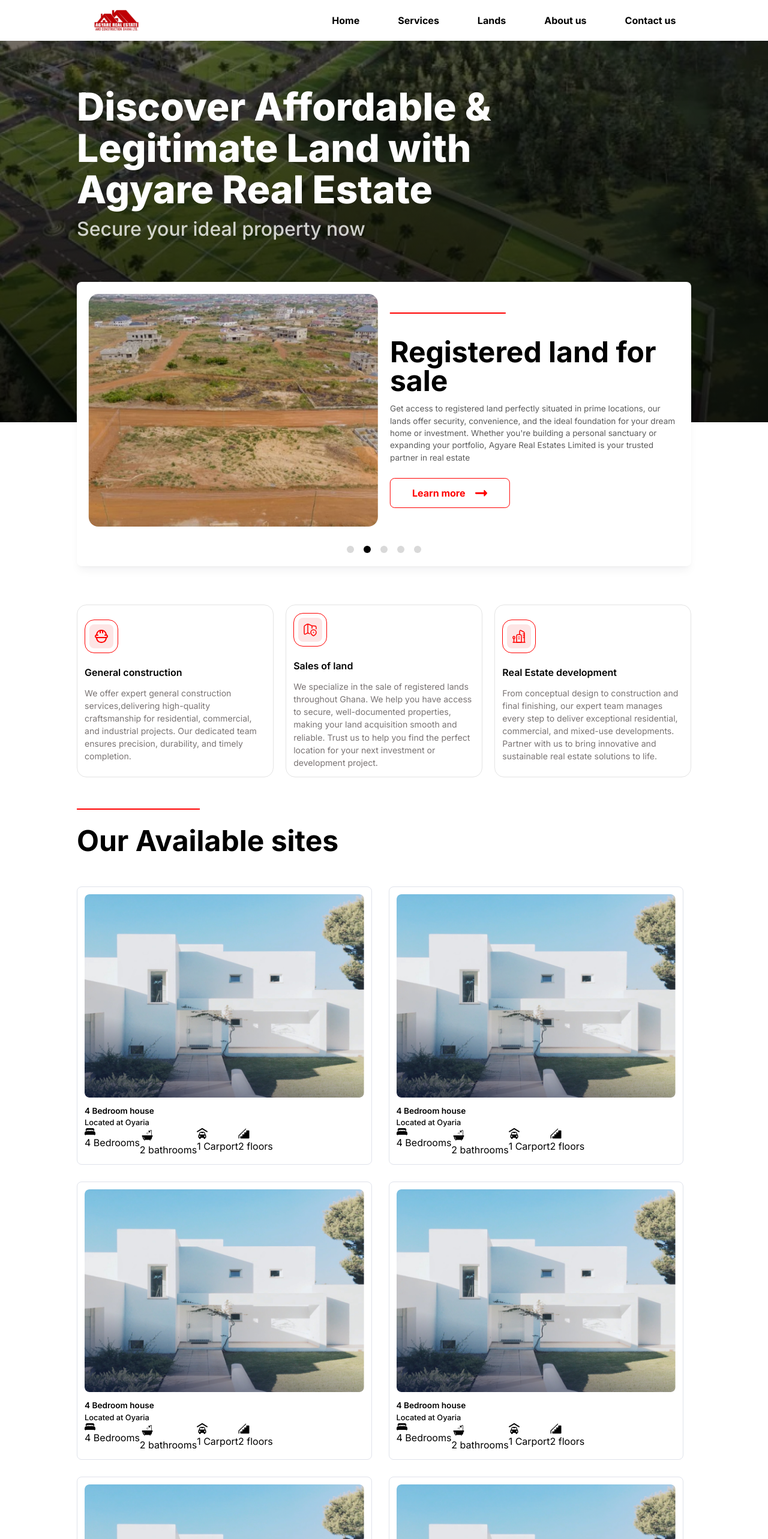
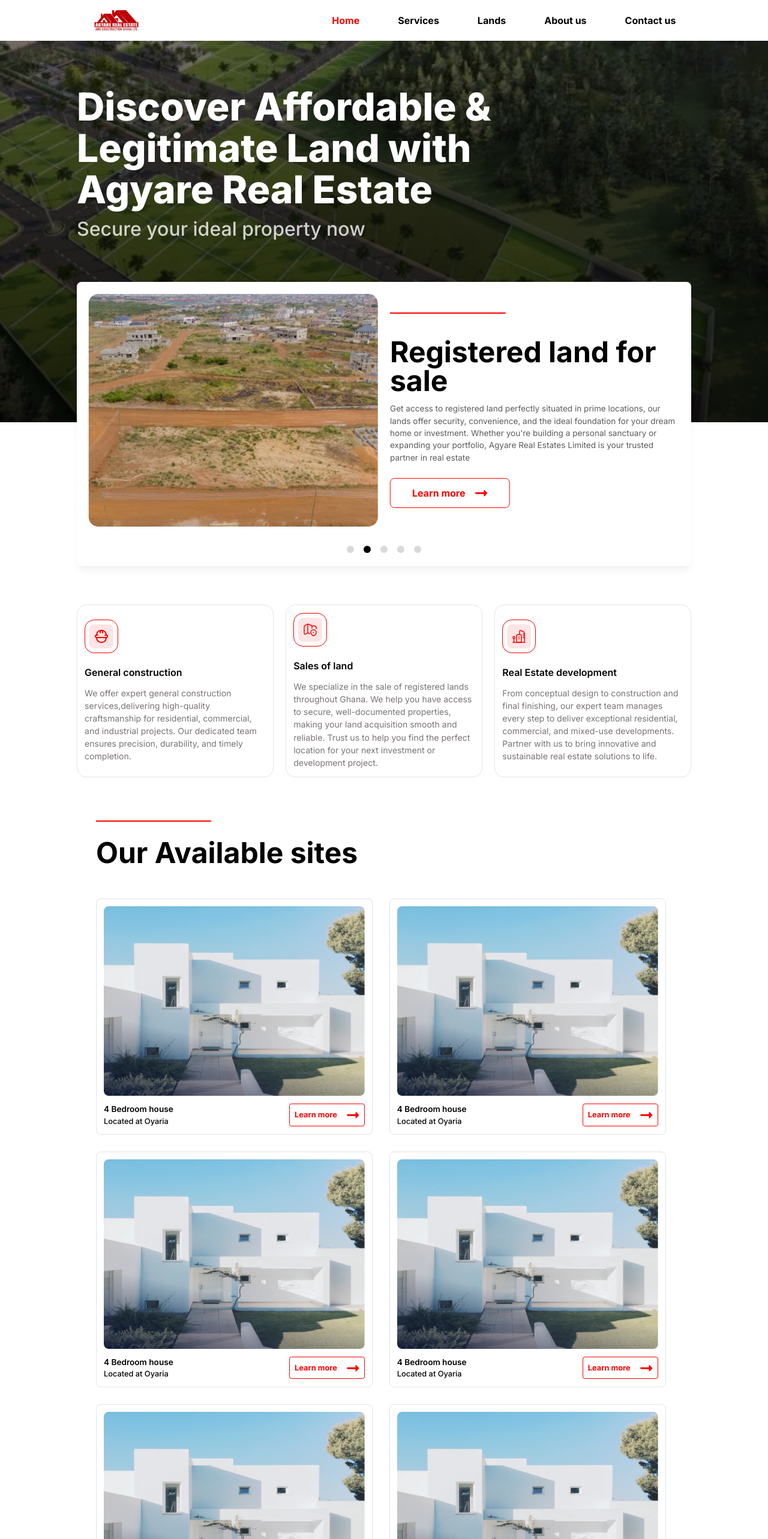
Before and after one commit to cyklonehateka1/Agyare-Real-Estate, a React (Vite) app: page / in a window 1280 px wide. Shown: the top 2566 px of the page at 60% size. Built offline with nearby package versions, Linux system fonts and the light colour scheme.

Commit message:
Adjusted responsiveness issues

```diff
--- a/src/components/Navbar.tsx
+++ b/src/components/Navbar.tsx
@@ -1,29 +1,65 @@
-import { Link } from "react-router-dom";
+import { NavLink } from "react-router-dom";
 import logo from "../assets/logos/adjare_estate_logo.svg";
+
 const Navbar = () => {
   return (
-    <div className="w-full flex justify-between items-center  sm:px-[12%] px-4 xs:px-10 py-3 bg-white fixed z-120">
-      <Link to="/">
+    <div className="w-full flex justify-between items-center sm:px-[12%] px-4 xs:px-10 py-3 bg-white fixed z-120">
+      <NavLink to="/">
         <img src={logo} alt="Agyare Real Estate logo" className="w-20" />
-      </Link>
+      </NavLink>
       <ul
         className="flex flex-col md:flex-row right-[-10rem] md:right-0 top-0 md:items-center items-start pr-10
       md:gap-6 lg:gap-16 gap-5 list-none absolute md:relative bg-white py-7 px-4 md:py-0 md:px-0 rounded-l-lg md:shadow-none shadow-md shadow-[#0000001c]"
       >
         <li className="font-bold">
-          <Link to="/">Home</Link>
+          <NavLink
+            to="/"
+            className={({ isActive }) =>
+              isActive ? "text-[#FF0000]" : "hover:text-[#FF0000]"
+            }
+          >
+            Home
+          </NavLink>
         </li>
         <li className="font-bold">
-          <Link to="/">Services</Link>
+          <NavLink
+            to="/services"
+            className={({ isActive }) =>
+              isActive ? "text-[#FF0000]" : "hover:text-[#FF0000]"
+            }
+          >
+            Services
+          </NavLink>
         </li>
         <li className="font-bold">
-          <Link to="/">Lands</Link>
+          <NavLink
+            to="/lands"
+            className={({ isActive }) =>
+              isActive ? "text-[#FF0000]" : "hover:text-[#FF0000]"
+            }
+          >
+            Lands
+          </NavLink>
         </li>
         <li className="font-bold">
-          <Link to="/about">About us</Link>
+          <NavLink
+            to="/about"
+            className={({ isActive }) =>
+              isActive ? "text-[#FF0000]" : "hover:text-[#FF0000]"
+            }
+          >
+            About us
+          </NavLink>
         </li>
         <li className="font-bold">
-          <Link to="/">Contact us</Link>
+          <NavLink
+            to="/contact"
+            className={({ isActive }) =>
+              isActive ? "text-[#FF0000]" : "hover:text-[#FF0000]"
+            }
+          >
+            Contact us
+          </NavLink>
         </li>
       </ul>
     </div>
--- /dev/null
+++ b/src/pages/contact_us/ContactUs.tsx
@@ -0,0 +1,5 @@
+const ContactUs = () => {
+  return <div>ContactUs</div>;
+};
+
+export default ContactUs;
--- a/src/pages/home/Home.tsx
+++ b/src/pages/home/Home.tsx
@@ -10,7 +10,9 @@
       <div className="sm:px-[10%] px-4 xs:px-6 lg:pt-[19rem] md:pt-[28rem] pt-[33rem] bg-white">
         <Services />
       </div>
-      <OurSites />
+      <div className="sm:px-[10%] px-4 xs:px-6 bg-white relative lg:h-[78rem] md:h-[220rem] h-[117rem]">
+        <OurSites />
+      </div>
       <Contact paddingTop="15rem" />
     </div>
   );
--- a/src/pages/home/components/HeroSection.tsx
+++ b/src/pages/home/components/HeroSection.tsx
@@ -7,9 +7,9 @@
       style={{
         backgroundImage: `linear-gradient(to bottom, rgba(0, 0, 0, 0.5), rgba(0, 0, 0, 0.84)), url(${bgImg})`,
       }}
-      className="bg-cover bg-center bg-no-repeat md:h-[40rem] sm:h-[30rem] h-[25rem] sm:px-[10%] px-4 xs:px-6 pt-20 w-full flex flex-col justify-between relative"
+      className="bg-cover bg-center bg-no-repeat md:h-[40rem] sm:h-[30rem] h-[25rem] sm:px-[10%] px-4 xs:px-6 lg:pt-20 pt-8 w-full flex flex-col justify-between relative"
     >
-      <div className="">
+      <div className="w-full">
         <h1 className="text-white text-[1.5rem] sm:text-[2.3rem] md:text-[3rem] sm:leading-[2.5rem] lg:text-[3.5rem] xl:text-[4rem] font-extrabold md:leading-[3.3rem] lg:leading-[4rem] xl:leading-[4.3rem] leading-[2rem] sm:w-[90%] lg:w-[70%] w-[100%] mb-2">
           Discover Affordable & Legitimate Land with Agyare Real Estate
         </h1>
--- a/src/pages/home/components/OurSites.tsx
+++ b/src/pages/home/components/OurSites.tsx
@@ -2,7 +2,7 @@
 import houseImg from "@/assets/regular_images/white_house.jpg";
 const OurSites = () => {
   return (
-    <section className="w-full sm:px-[10%] px-4 xs:px-6 pt-3 bg-white">
+    <section className="absolute sm:p-8 p-3 sm:left-[10%] left-[5%] w-[90%] sm:w-[80%] bg-white  rounded-2xl">
       <div className="w-[20%] bg-[#FF0000] h-[0.15rem] mb-4"></div>
       <h3 className="font-bold sm:text-[3rem] text-[1.5rem] mb-10">
         Our Available sites
@@ -11,31 +11,23 @@
         {[0, 1, 2, 3, 4, 5].map((item) => {
           return (
             <div
-              className="border border-[#E0E3EB] rounded-lg overflow-hidden p-3 md:w-[48%] w-full"
+              className="border border-[#E0E3EB] rounded-lg overflow-hidden p-3 lg:w-[48%] w-full"
               key={item}
             >
               <div className="w-full rounded-lg overflow-hidden mb-3">
                 <img src={houseImg} alt="white house" className="w-full" />
               </div>
-              <p className="font-semibold text-[0.85rem]">4 Bedroom house </p>
-              <p className="font-medium text-[0.8rem]"> Located at Oyaria</p>
-              <div className="flex">
+              <div className="flex justify-between gap-3 items-center">
                 <div className="">
-                  <Icons.Bed />
-                  <p>4 Bedrooms</p>
+                  <p className="font-semibold text-[0.85rem]">
+                    4 Bedroom house
+                  </p>
+                  <p className="font-medium text-[0.8rem]">Located at Oyaria</p>
                 </div>
-                <div className="">
-                  <Icons.Bath />
-                  <p>2 bathrooms</p>
-                </div>
-                <div className="">
-                  <Icons.Garage />
-                  <p>1 Carport</p>
-                </div>
-                <div className="">
-                  <Icons.Stairs />
-                  <p>2 floors</p>
-                </div>
+                <button className="flex items-center justify-center border border-[#FF0000] text-[#FF0000] font-bold px-2  py-2 rounded-[0.25rem] text-[0.8rem]">
+                  Learn more
+                  <Icons.ButtonArrow className="ml-4" />
+                </button>
               </div>
             </div>
           );
--- a/src/pages/home/components/Slider.tsx
+++ b/src/pages/home/components/Slider.tsx
@@ -30,7 +30,7 @@
   };
 
   return (
-    <div className="sm:p-5 p-1 bg-white absolute w-[90%] sm:w-[80%] rounded-lg h-[40rem] lg:h-[29.6rem] sm:left-[10%] left-[5%] lg:bottom-[-15rem] md:bottom-[-22rem] bottom-[-30rem] overflow-hidden shadow-lg shadow-[#1118270D] flex flex-col gap-4 ">
+    <div className="sm:p-5 p-3 bg-white absolute w-[90%] sm:w-[80%] rounded-lg h-[40rem] lg:h-[29.6rem] sm:left-[10%] left-[5%] lg:bottom-[-15rem] md:bottom-[-22rem] bottom-[-26rem] overflow-hidden shadow-lg shadow-[#1118270D] flex flex-col gap-4 ">
       <div
         className={`flex w-[100%] h-[35rem] lg:h-[24.2rem] transition-transform duration-500 gap-[5%] ease-in-out`}
         style={{ transform: `translateX(-${activeIndex * 105}%)` }}
@@ -52,7 +52,7 @@
               <p className="text-[#000000a4] mb-6 sm:text-[0.85rem] text-[0.8rem]">
                 {item.description}
               </p>
-              <button className="flex items-center border border-[#FF0000] text-[#FF0000] font-bold px-9 py-3 rounded-lg">
+              <button className="flex items-center justify-center border border-[#FF0000] text-[#FF0000] font-bold w-full md:w-auto px-9 md:py-3 py-4 rounded-lg">
                 Learn more
                 <Icons.ButtonArrow className="ml-4" />
               </button>
--- a/src/routes.tsx
+++ b/src/routes.tsx
@@ -2,6 +2,7 @@
 import Home from "./pages/home/Home";
 import MainLayout from "./components/MainLayout";
 import About from "./pages/about/About";
+import ContactUs from "./pages/contact_us/ContactUs";
 
 const routes = createBrowserRouter([
   {
@@ -16,6 +17,10 @@
         path: "/about",
         element: <About />,
       },
+      {
+        path: "/contact",
+        element: <ContactUs />,
+      },
     ],
   },
 ]);
```
